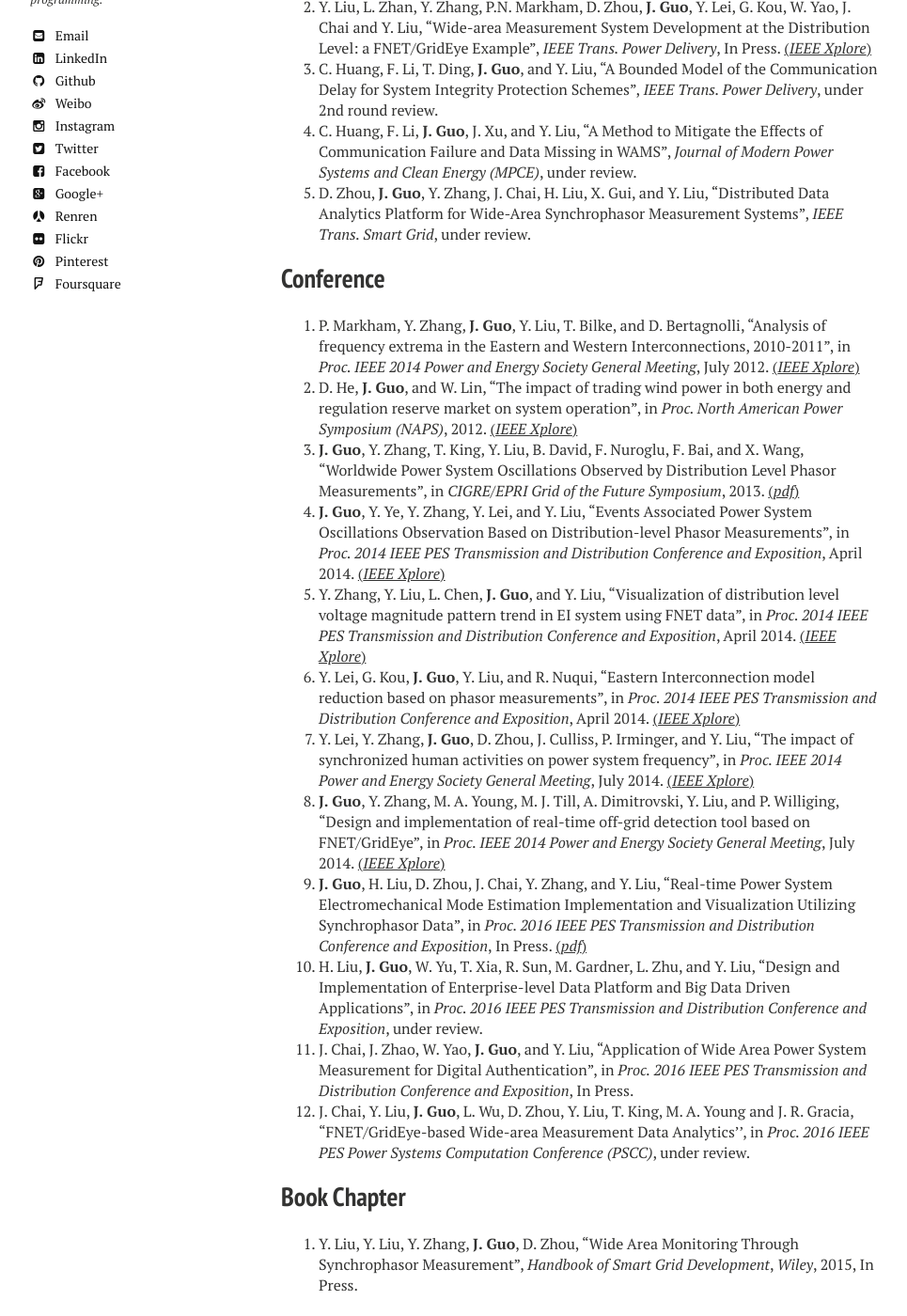
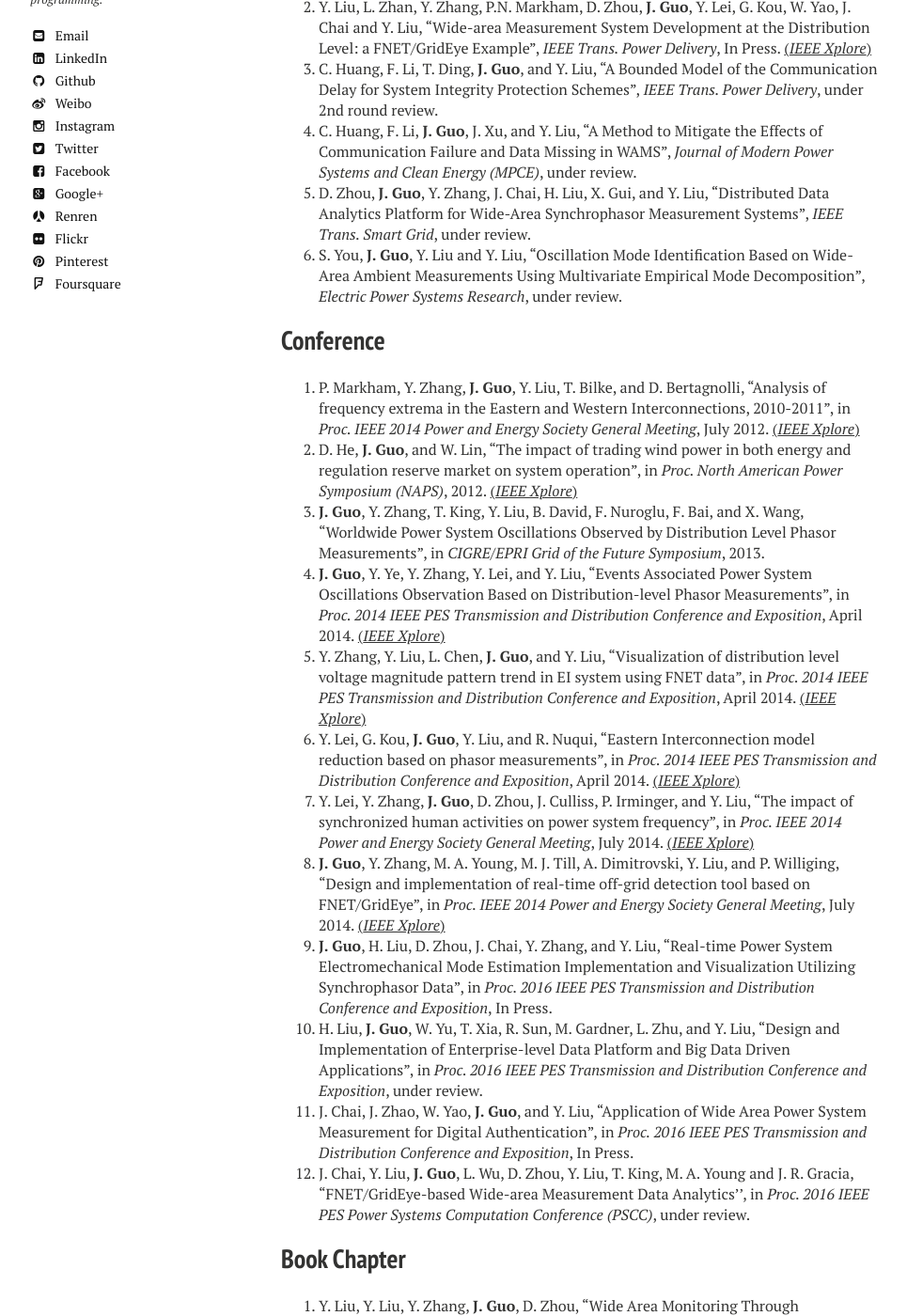
Before and after one commit to JiahuiGuo/jiahuiguo.github.io, a Jekyll site: the page built from publications.md, in a window 1280 px wide and 1400 px high, scrolled down 360 px. Shown: the whole window at 94% size, without its empty margins (21-986 px from the left). Built offline with Jekyll 4.4.1, drawn with Linux system fonts in a browser that asks for light colours; nearby versions of some CDN libraries.

Commit message:
add publication

```diff
--- a/publications.md
+++ b/publications.md
@@ -16,17 +16,18 @@ share: false
 3. C. Huang, F. Li, T. Ding, **J. Guo**, and Y. Liu, "A Bounded Model of the Communication Delay for System Integrity Protection Schemes", *IEEE Trans. Power Delivery*, under 2nd round review.
 4. C. Huang, F. Li, **J. Guo**, J. Xu,  and Y. Liu, "A Method to Mitigate the Effects of Communication Failure and Data Missing in WAMS", *Journal of Modern Power Systems and Clean Energy (MPCE)*, under review.
 5. D. Zhou, **J. Guo**, Y. Zhang, J. Chai, H. Liu, X. Gui, and Y. Liu, "Distributed Data Analytics Platform for Wide-Area Synchrophasor Measurement Systems", *IEEE Trans. Smart Grid*, under review.
+6. S. You, **J. Guo**, Y. Liu and Y. Liu, "Oscillation Mode Identification Based on Wide-Area Ambient Measurements Using Multivariate Empirical Mode Decomposition", *Electric Power Systems Research*, under review.
 
 ## Conference
 1. P. Markham, Y. Zhang, **J. Guo**, Y. Liu, T. Bilke, and D. Bertagnolli, "Analysis of frequency extrema in the Eastern and Western Interconnections, 2010-2011", in *Proc. IEEE 2014 Power and Energy Society General Meeting*, July 2012. [(*IEEE Xplore*)](http://ieeexplore.ieee.org/lpdocs/epic03/wrapper.htm?arnumber=6345115)
 2. D. He, **J. Guo**, and W. Lin, "The impact of trading wind power in both energy and regulation reserve market on system operation", in *Proc. North American Power Symposium (NAPS)*, 2012. [(*IEEE Xplore*)](http://ieeexplore.ieee.org/lpdocs/epic03/wrapper.htm?arnumber=6336399)
-3. **J. Guo**, Y. Zhang, T. King, Y. Liu, B. David, F. Nuroglu, F. Bai, and X. Wang, "Worldwide Power System Oscillations Observed by Distribution Level Phasor Measurements", in *CIGRE/EPRI Grid of the Future Symposium*, 2013. [(*pdf*)](2013-Oscillation.pdf)
+3. **J. Guo**, Y. Zhang, T. King, Y. Liu, B. David, F. Nuroglu, F. Bai, and X. Wang, "Worldwide Power System Oscillations Observed by Distribution Level Phasor Measurements", in *CIGRE/EPRI Grid of the Future Symposium*, 2013.
 4. **J. Guo**, Y. Ye, Y. Zhang, Y. Lei, and Y. Liu, "Events Associated Power System Oscillations Observation Based on Distribution-level Phasor Measurements", in *Proc. 2014 IEEE PES Transmission and Distribution Conference and Exposition*, April 2014. [(*IEEE Xplore*)](http://ieeexplore.ieee.org/lpdocs/epic03/wrapper.htm?arnumber=6863463)
 5. Y. Zhang, Y. Liu, L. Chen, **J. Guo**, and Y. Liu, "Visualization of distribution level voltage magnitude pattern trend in EI system using FNET data", in *Proc. 2014 IEEE PES Transmission and Distribution Conference and Exposition*, April 2014. [(*IEEE Xplore*)](http://ieeexplore.ieee.org/lpdocs/epic03/wrapper.htm?arnumber=6863286)
 6. Y. Lei, G. Kou, **J. Guo**, Y. Liu, and R. Nuqui, "Eastern Interconnection model reduction based on phasor measurements", in *Proc. 2014 IEEE PES Transmission and Distribution Conference and Exposition*, April 2014. [(*IEEE Xplore*)](http://ieeexplore.ieee.org/lpdocs/epic03/wrapper.htm?arnumber=6863418)
 7. Y. Lei, Y. Zhang, **J. Guo**, D. Zhou, J. Culliss, P. Irminger, and Y. Liu, "The impact of synchronized human activities on power system frequency", in *Proc. IEEE 2014 Power and Energy Society General Meeting*, July 2014. [(*IEEE Xplore*)](http://ieeexplore.ieee.org/lpdocs/epic03/wrapper.htm?arnumber=6939472)
 8. **J. Guo**, Y. Zhang, M. A. Young, M. J. Till, A. Dimitrovski, Y. Liu, and P. Williging, "Design and implementation of real-time off-grid detection tool based on FNET/GridEye", in *Proc. IEEE 2014 Power and Energy Society General Meeting*, July 2014. [(*IEEE Xplore*)](http://ieeexplore.ieee.org/lpdocs/epic03/wrapper.htm?arnumber=6939090)
-9. **J. Guo**, H. Liu, D. Zhou, J. Chai, Y. Zhang, and Y. Liu, "Real-time Power System Electromechanical Mode Estimation Implementation and Visualization Utilizing Synchrophasor Data", in *Proc. 2016 IEEE PES Transmission and Distribution Conference and Exposition*, In Press. [(*pdf*)](2016-ModeEstimation.pdf)
+9. **J. Guo**, H. Liu, D. Zhou, J. Chai, Y. Zhang, and Y. Liu, "Real-time Power System Electromechanical Mode Estimation Implementation and Visualization Utilizing Synchrophasor Data", in *Proc. 2016 IEEE PES Transmission and Distribution Conference and Exposition*, In Press.
 10. H. Liu, **J. Guo**, W. Yu, T. Xia, R. Sun, M. Gardner, L. Zhu, and Y. Liu, "Design and Implementation of Enterprise-level Data Platform and Big Data Driven Applications", in *Proc. 2016 IEEE PES Transmission and Distribution Conference and Exposition*, under review.
 11. J. Chai, J. Zhao, W. Yao, **J. Guo**, and Y. Liu, "Application of Wide Area Power System Measurement for Digital Authentication", in *Proc. 2016 IEEE PES Transmission and Distribution Conference and Exposition*, In Press.
 12. J. Chai, Y. Liu, **J. Guo**, L. Wu, D. Zhou, Y. Liu, T. King, M. A. Young and J. R. Gracia, "FNET/GridEye-based Wide-area Measurement Data Analytics'', in *Proc. 2016 IEEE PES Power Systems Computation Conference (PSCC)*, under review.
```
